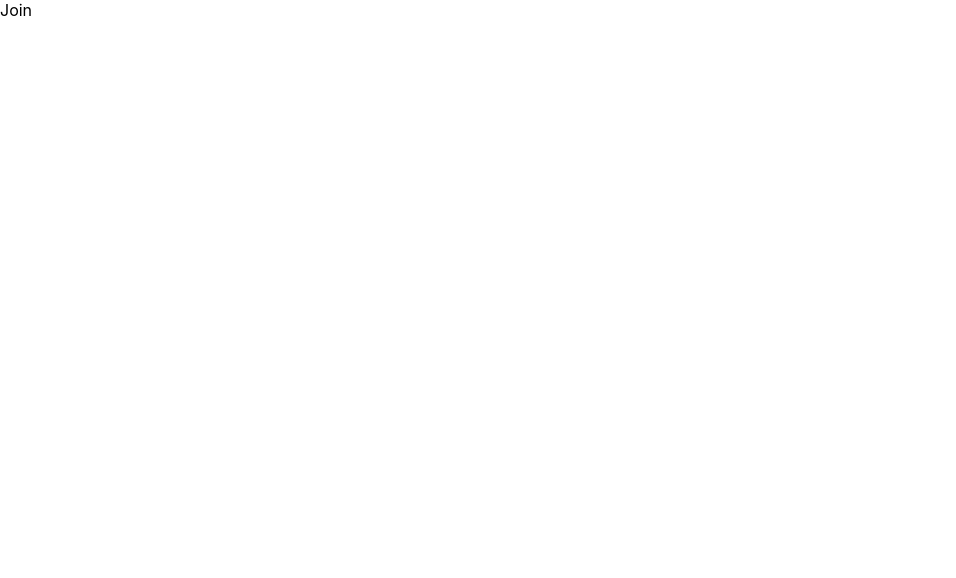
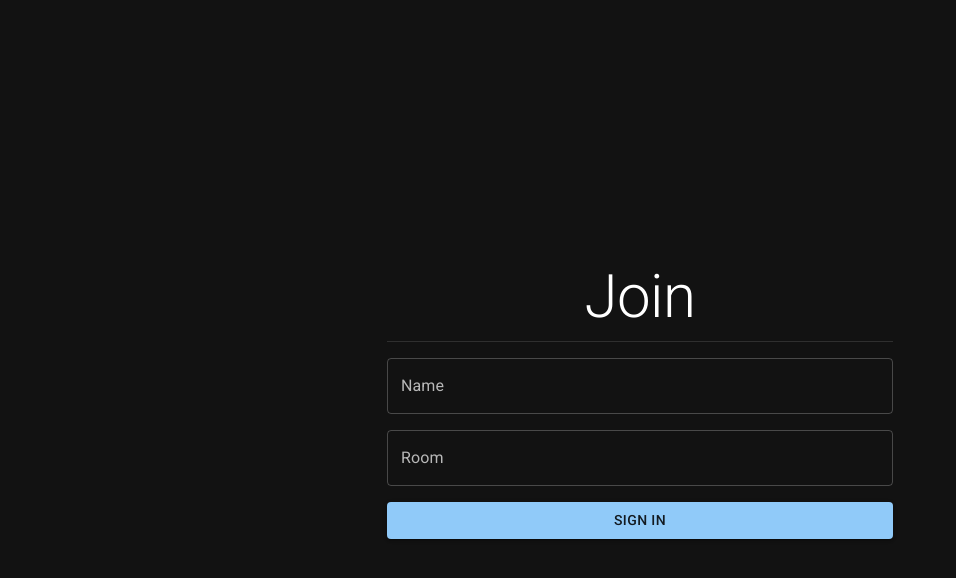
Before and after one commit to BeshoyMorad/ChatterHub, a React (Create React App) app in the folder client/: page / in a window 1280 px wide. Shown: the top 578 px of the page, without its empty margins (0-956 px from the left). Built offline with nearby package versions, Linux system fonts and the light colour scheme.

Commit message:
Create Join component and link it with App

```diff
--- a/client/package.json
+++ b/client/package.json
@@ -3,6 +3,10 @@
   "version": "0.1.0",
   "private": true,
   "dependencies": {
+    "@emotion/react": "^11.11.1",
+    "@emotion/styled": "^11.11.0",
+    "@mui/icons-material": "^5.14.9",
+    "@mui/material": "^5.14.10",
     "@testing-library/jest-dom": "^5.17.0",
     "@testing-library/react": "^13.4.0",
     "@testing-library/user-event": "^13.5.0",
--- a/client/public/index.html
+++ b/client/public/index.html
@@ -3,6 +3,12 @@
   <head>
     <meta charset="utf-8" />
     <link rel="icon" href="%PUBLIC_URL%/favicon.ico" />
+    <link rel="preconnect" href="https://fonts.googleapis.com" />
+    <link rel="preconnect" href="https://fonts.gstatic.com" crossorigin />
+    <link
+      rel="stylesheet"
+      href="https://fonts.googleapis.com/css2?family=Roboto:wght@300;400;500;600;700&display=swap"
+    />
     <meta name="viewport" content="width=device-width, initial-scale=1" />
     <meta name="theme-color" content="#000000" />
     <meta
--- a/client/src/App.jsx
+++ b/client/src/App.jsx
@@ -1,15 +1,42 @@
 import { BrowserRouter as Router, Routes, Route } from "react-router-dom";
+import { ThemeProvider, createTheme } from "@mui/material/styles";
+import CssBaseline from "@mui/material/CssBaseline";
+import { useState } from "react";
+
 import Join from "./components/Join";
 import Chat from "./components/Chat";
 
+const darkTheme = createTheme({
+  palette: {
+    mode: "dark",
+  },
+});
+
 function App() {
+  const [name, setName] = useState("");
+  const [room, setRoom] = useState("");
+
   return (
-    <Router>
-      <Routes>
-        <Route path={"/"} exact element={<Join />} />
-        <Route path={"/chat"} element={<Chat />} />
-      </Routes>
-    </Router>
+    <ThemeProvider theme={darkTheme}>
+      <CssBaseline />
+      <Router>
+        <Routes>
+          <Route
+            path={"/"}
+            exact
+            element={
+              <Join
+                name={name}
+                setName={setName}
+                room={room}
+                setRoom={setRoom}
+              />
+            }
+          />
+          <Route path={"/chat"} element={<Chat name={name} room={room} />} />
+        </Routes>
+      </Router>
+    </ThemeProvider>
   );
 }
 
--- a/client/src/components/Join.jsx
+++ b/client/src/components/Join.jsx
@@ -1,7 +1,57 @@
-import React from "react";
+import { Box, Button, Divider, TextField, Typography } from "@mui/material";
+import { Link } from "react-router-dom";
 
-function Join(props) {
-  return <div>Join</div>;
+function Join({ name, setName, room, setRoom }) {
+  return (
+    <Box
+      sx={{
+        width: "100vw",
+        height: "100vh",
+        p: "1.5rem",
+        display: "flex",
+        justifyContent: "center",
+        alignItems: "center",
+      }}
+    >
+      <Box>
+        <Typography variant="h2" mb="0.5rem" textAlign="center">
+          Join
+        </Typography>
+
+        <Divider
+          sx={{
+            mb: "1rem",
+          }}
+        />
+
+        <Box component="form" autoComplete="off">
+          <TextField
+            fullWidth
+            label="Name"
+            variant="outlined"
+            sx={{ mb: "1rem" }}
+            onChange={(e) => setName(e.target.value)}
+          />
+          <TextField
+            fullWidth
+            label="Room"
+            variant="outlined"
+            sx={{ mb: "1rem" }}
+            onChange={(e) => setRoom(e.target.value)}
+          />
+
+          <Link
+            onClick={(e) => (!name || !room ? e.preventDefault() : null)}
+            to="/chat"
+          >
+            <Button variant="contained" fullWidth type="submit">
+              Sign In
+            </Button>
+          </Link>
+        </Box>
+      </Box>
+    </Box>
+  );
 }
 
 export default Join;
--- a/client/src/index.css
+++ b/client/src/index.css
@@ -1,13 +1,12 @@
 body {
   margin: 0;
-  font-family: -apple-system, BlinkMacSystemFont, 'Segoe UI', 'Roboto', 'Oxygen',
-    'Ubuntu', 'Cantarell', 'Fira Sans', 'Droid Sans', 'Helvetica Neue',
-    sans-serif;
+  font-family: "Roboto", "Segoe UI", "Oxygen", "Ubuntu", "Cantarell",
+    "Fira Sans", "Droid Sans", "Helvetica Neue", sans-serif;
   -webkit-font-smoothing: antialiased;
   -moz-osx-font-smoothing: grayscale;
 }
 
 code {
-  font-family: source-code-pro, Menlo, Monaco, Consolas, 'Courier New',
+  font-family: source-code-pro, Menlo, Monaco, Consolas, "Courier New",
     monospace;
 }
```
Also changed, not shown: client/jsconfing.json (added, +19 -0 lines), 1 other file (tests, documents, lock files or other folders).
